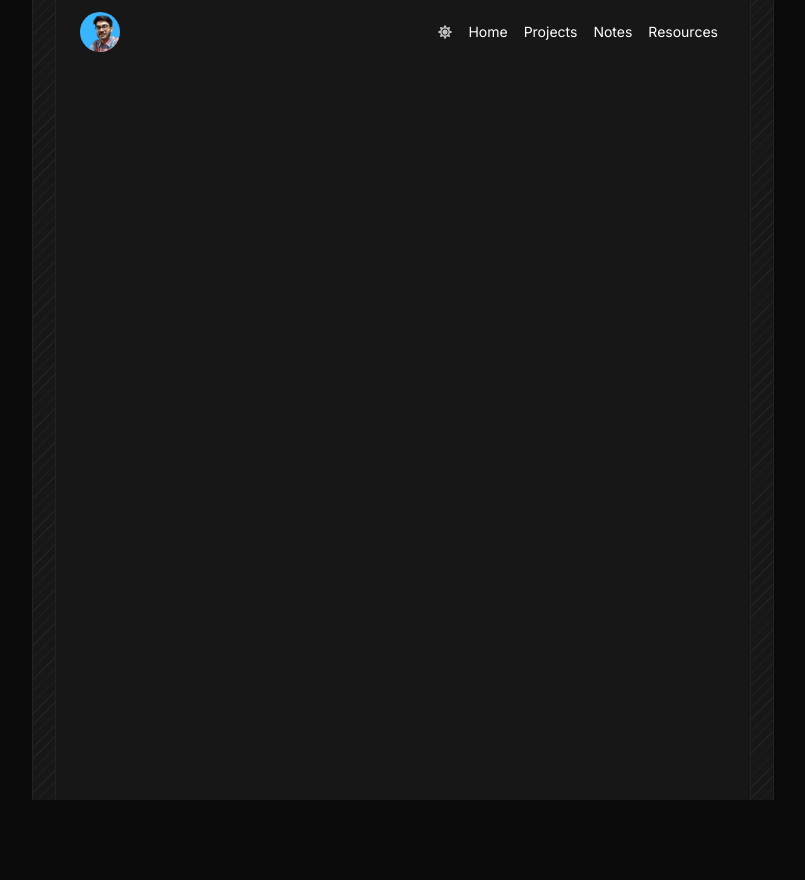
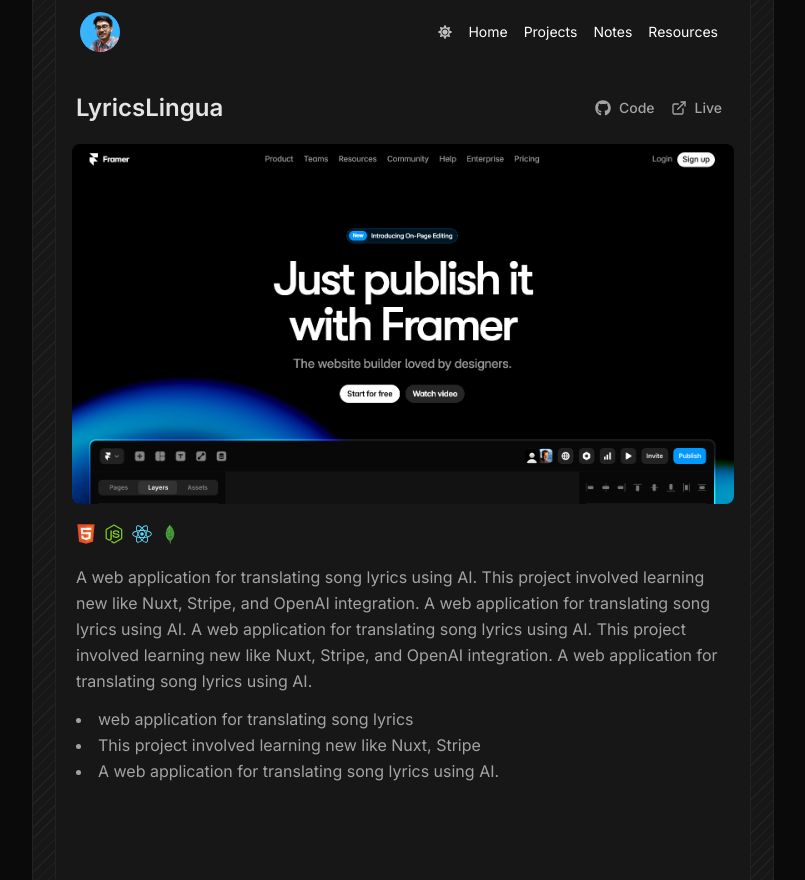
Before and after one commit to foysal-imtiaz/dev_portfolio, a React (Vite) app: page /project/1 in a window 1280 px wide. Shown: the whole page, without its empty margins (237-1042 px from the left). Before the commit the page ends 800 px from the top, so only its background shows below. Built offline with nearby package versions, Linux system fonts and the light colour scheme.

Commit message:
single project details page added

```diff
--- a/src/App.jsx
+++ b/src/App.jsx
@@ -6,7 +6,7 @@
 import { BrowserRouter, Routes, Route } from "react-router";
 import BlogPostPage from "./pages/BlogPostPage";
 import ResourcePage from "./pages/ResoucePage";
-import TestPage from "./pages/TestPage";
+import SingleProjectPage from "./pages/SingleProjectPage";
 
 function App() {
   return (
@@ -20,7 +20,7 @@
               <Route path="/projects" element={<ProjectsPage />} />
               <Route path="/notes" element={<BlogPostPage />} />
               <Route path="/resources" element={<ResourcePage />} />
-              <Route path="/test" element={<TestPage />} />
+              <Route path="/project/:id" element={<SingleProjectPage />} />
             </Routes>
           </Container>
         </BrowserRouter>
--- a/src/components/Project.jsx
+++ b/src/components/Project.jsx
@@ -3,8 +3,12 @@
 import { FaGithub } from "react-icons/fa";
 import { FiExternalLink } from "react-icons/fi";
 import { icons } from "../utils/iconLoader.js";
+import { Link } from "react-router";
 
 const Project = ({ project }) => {
+  const handleLinkClick = () => {
+    window.scrollTo(0, 0);
+  };
   return (
     <motion.div
       initial="hidden"
@@ -18,17 +22,21 @@
           variants={variants}
           className="xl:w-[51%] xl:flex-shrink-0"
         >
+          <Link to={`/project/${project.id}`} onClick={handleLinkClick}>
             <img
               src={project.image}
               alt=""
-            className="h-auto rounded-xl w-full xl:h-[220px] object-cover shadow-sm border-[1px] border-opacity-30 border-neutral-500"
+              className="hover:cursor-pointer hover:opacity-90 h-auto rounded-xl w-full xl:h-[220px] object-cover shadow-sm border-[1px] border-opacity-30 border-neutral-500"
             />
+          </Link>
         </motion.div>
         <div className="py-3 px-1 xl:px-0 xl:pb-1 xl:pt-2 xl:wi-[49%]">
           <motion.div transition={transition} variants={variants}>
-            <h1 className=" pb-3 text-neutral-800 font-semibold dark:text-neutral-200">
+            <Link to={`/project/${project.id}`} onClick={handleLinkClick}>
+              <h1 className=" pb-3 text-neutral-800 font-semibold dark:text-neutral-200 hover:text-neutral-700 dark:hover:text-neutral-300">
                 {project.title}
               </h1>
+            </Link>
           </motion.div>
           <motion.div
             transition={transition}
@@ -55,10 +63,11 @@
           <motion.p
             transition={transition}
             variants={variants}
-            className="text-neutral-600 dark:text-neutral-400 text-[15px] leading-relaxed xl:line-clamp-4"
+            className="text-neutral-600 dark:text-neutral-400 text-[15px] leading-relaxed line-clamp-4"
           >
             {project.description}
           </motion.p>
+
           {/* BUTTONS */}
           <motion.div
             transition={transition}
--- a/src/components/SectionTitles.jsx
+++ b/src/components/SectionTitles.jsx
@@ -21,7 +21,7 @@
             ease: [0.5, 0.2, 0.5, 2],
           }}
           variants={variants}
-          className="text-neutral-800 px-1 font-normal  dark:text-neutral-300 m-0"
+          className="text-neutral-800 px-1 font-normal   dark:text-neutral-300 m-0"
         >
           {title}
         </motion.h1>
--- /dev/null
+++ b/src/components/SingleProject.jsx
@@ -0,0 +1,114 @@
+import { motion } from "framer-motion";
+import { transition, variants } from "../utils/motionAnimation.js";
+import projectsData from "../projectData.json";
+import { FaGithub } from "react-icons/fa";
+import { FiExternalLink } from "react-icons/fi";
+import { icons } from "../utils/iconLoader.js";
+import { useParams } from "react-router"; // 🔹 Import useParams
+
+const SingleProject = () => {
+  const { id } = useParams(); // 🔹 Get project id from URL
+  const project = projectsData.find((p) => p.id.toString() === id); // 🔹 Find the project
+
+  if (!project) {
+    return (
+      <div className="p-6 text-center text-red-500 font-bold">
+        Project not found 🚫
+      </div>
+    );
+  }
+
+  return (
+    <motion.div
+      initial="hidden"
+      whileInView="visible"
+      transition={{ staggerChildren: 0.04 }}
+      className=""
+    >
+      <div className="px-4 pt-2 mb-24">
+        {/* Title + Links */}
+        <div className="flex justify-between items-center pb-5">
+          <motion.h1
+            transition={transition}
+            variants={variants}
+            className="text-2xl text-neutral-800 font-semibold dark:text-neutral-200 pl-1"
+          >
+            {project.title}
+          </motion.h1>
+
+          <motion.div
+            transition={transition}
+            variants={variants}
+            className="flex items-center space-x-4 pr-3"
+          >
+            {/* Github Link */}
+            <a
+              href={project.github_link}
+              className="flex items-center space-x-2 py-1.5 text-sm text-gray-600 dark:text-neutral-400 dark:hover:text-blue-700 hover:text-blue-700 transition-colors duration-200"
+              target="_blank"
+              rel="noopener noreferrer"
+            >
+              <FaGithub className="w-4 h-4" />
+              <span className="font-medium">Code</span>
+            </a>
+
+            {/* Live Link */}
+            <a
+              href={project.live_link}
+              className="flex items-center space-x-2 py-1.5 text-sm text-gray-600 dark:text-neutral-400 dark:hover:text-blue-700 hover:text-blue-700 transition-colors duration-200"
+              target="_blank"
+              rel="noopener noreferrer"
+            >
+              <FiExternalLink className="w-4 h-4" />
+              <span className="font-medium">Live</span>
+            </a>
+          </motion.div>
+        </div>
+
+        {/* Project Image */}
+        <motion.img
+          transition={transition}
+          variants={variants}
+          src={project.image}
+          alt={project.title}
+          className="rounded-lg"
+        />
+
+        {/* Tech Stack */}
+        <div className="flex gap-2 pt-5 pl-1">
+          {project.tech_stack.map((tech) => (
+            <motion.img
+              transition={transition}
+              variants={variants}
+              key={tech}
+              src={icons[tech]}
+              className="h-5 w-5 hover:animate-ping"
+            />
+          ))}
+        </div>
+
+        {/* Description */}
+        <motion.p
+          transition={transition}
+          variants={variants}
+          className="pt-5 text-neutral-600 dark:text-neutral-400 text-[16px] leading-relaxed pl-1"
+        >
+          {project.description}
+        </motion.p>
+
+        {/* Features */}
+        <motion.div
+          transition={transition}
+          variants={variants}
+          className="mt-3 text-neutral-600 dark:text-neutral-400 text-[16px] leading-relaxed pl-1"
+        >
+          {project.features.map((feature) => (
+            <li key={feature}>{feature}</li>
+          ))}
+        </motion.div>
+      </div>
+    </motion.div>
+  );
+};
+
+export default SingleProject;
--- /dev/null
+++ b/src/pages/SingleProjectPage.jsx
@@ -0,0 +1,11 @@
+import SingleProject from "../components/SingleProject.jsx";
+
+const SingleProjectPage = () => {
+  return (
+    <div>
+      <SingleProject />
+    </div>
+  );
+};
+
+export default SingleProjectPage;
--- a/src/pages/TestPage.jsx
+++ /dev/null
@@ -1,49 +0,0 @@
-import { motion } from "framer-motion";
-import { transition, variants } from "../utils/motionAnimation";
-import SectionTitles from "../components/SectionTitles";
-import projectsData from "../projectData.json";
-import { FaGithub } from "react-icons/fa";
-import { FiExternalLink } from "react-icons/fi";
-import { icons } from "../utils/iconLoader.js";
-
-const ResoucePage = () => {
-  return (
-    <motion.div
-      initial="hidden"
-      whileInView="visible"
-      transition={{ staggerChildren: 0.04 }}
-      className="h-[200vh]"
-    >
-      <motion.div
-        initial="hidden"
-        whileInView="visible"
-        transition={{ staggerChildren: 0.04 }}
-        className="px-4"
-      >
-        <div>
-          <motion.h1
-            transition={transition}
-            variants={variants}
-            className="mt-2 md:mt-0 text-shadow-sm text-4xl flex font-bold bg-gradient-to-b from-neutral-800 to-neutral-700 text-transparent bg-clip-text dark:text-neutral-300"
-          >
-            Test
-          </motion.h1>
-          <motion.p
-            transition={transition}
-            variants={variants}
-            className="text-neutral-500 mt-4 md:w-[65%] dark:text-neutral-400 dark:text-opacity-80"
-          >
-            For testing new components
-          </motion.p>
-        </div>
-      </motion.div>
-
-      <span className="dark:bg-[#2a2a2a] dark:shadow-xl dark:opacity-60 my-12 w-full h-[1px] block bg-gray-300 opacity-50"></span>
-      <SectionTitles title="Testing new components" />
-
-      {/* TEST HERE  */}
-    </motion.div>
-  );
-};
-
-export default ResoucePage;
--- a/src/projectData.json
+++ b/src/projectData.json
@@ -1,37 +1,45 @@
 [
   {
+    "id":"1",
     "title": "LyricsLingua",
-    "description": "A web application for translating song lyrics using AI. This project involved learning new  like Nuxt, Stripe, and OpenAI integration. A web application for translating song lyrics using AI.",
+    "description": "A web application for translating song lyrics using AI. This project involved learning new  like Nuxt, Stripe, and OpenAI integration. A web application for translating song lyrics using AI. A web application for translating song lyrics using AI. This project involved learning new  like Nuxt, Stripe, and OpenAI integration. A web application for translating song lyrics using AI.",
     "image": "/assets/projectImage/test_project.png",
     "github_link": "#",
     "live_link": "#",
-    "tech_stack": ["HTML5", "Node.js", "React", "MongoDB"]
+    "tech_stack": ["HTML5", "Node.js", "React", "MongoDB"],
+    "features": ["web application for translating song lyrics", "This project involved learning new  like Nuxt, Stripe", "A web application for translating song lyrics using AI."]
   },
   {
+    "id":"2",
     "title": "NotPad",
     "description": "A web application for translating song lyrics using AI. This project involved learning new  like Nuxt, Stripe, and OpenAI integration. A web application for translating song lyrics using AI.",
     "image": "../assets/projectImage/project_notepad.png",
     "github_link": "https://github.com/foysal-imtiaz/NotPad",
     "live_link": "https://notpad-bqri.onrender.com/",
-    "tech_stack": ["HTML5", "Node.js", "React", "Tailwind CSS"]
+    "tech_stack": ["HTML5", "Node.js", "React", "Tailwind CSS"],
+    "features": ["web application for translating song lyrics", "This project involved learning new  like Nuxt, Stripe", "A web application for translating song lyrics using AI."]
 
   },
   {
+    "id":"3",
     "title": "Weather App",
     "description": "A web application for ranslating song lyrics using AI. This project involved learning translating song lyrics using AI. This project involved learning new technologies like Nuxt, Stripe, and OpenAI integration.",
     "image": "https://elements-resized.envatousercontent.com/elements-cover-images/bedca7ea-76f7-424f-bb28-05894ef238fb?w=433&cf_fit=scale-down&q=85&format=auto&s=775e14158197d5246f0418499eb668f42bbbb9ec5258666792817a9b711f8ebb",
     "github_link": "https://github.com/yourusername/ai-portfolio",
     "live_link": "https://github.com/yourusername/ai-portfolio",
-    "tech_stack": ["HTML5", "Node.js", "React", "Tailwind CSS"]
+    "tech_stack": ["HTML5", "Node.js", "React", "Tailwind CSS"],
+    "features": ["web application for translating song lyrics", "This project involved learning new  like Nuxt, Stripe", "A web application for translating song lyrics using AI."]
 
   },
   {
+    "id":"4",
     "title": "Landing Page",
     "description": "A web application for translating song lyrics using AI. This project involved learning new technologies like Nuxt, Stripe, and OpenAI integrationt involved learning new technologies like Nuxt",
     "image": "https://img.freepik.com/premium-psd/camera-landing-page_23-2148870973.jpg",
     "github_link": "https://github.com/foysal-imtiaz/influencer-gear",
     "live_link": "https://foysal-imtiaz.github.io/influencer-gear/",
-    "tech_stack": ["HTML5", "Node.js", "React", "Tailwind CSS"]
+    "tech_stack": ["HTML5", "Node.js", "React", "Tailwind CSS"],
+    "features": ["web application for translating song lyrics", "This project involved learning new  like Nuxt, Stripe", "A web application for translating song lyrics using AI."]
 
   }
 
```
Lines whose indentation alone changed are shown as unchanged.
